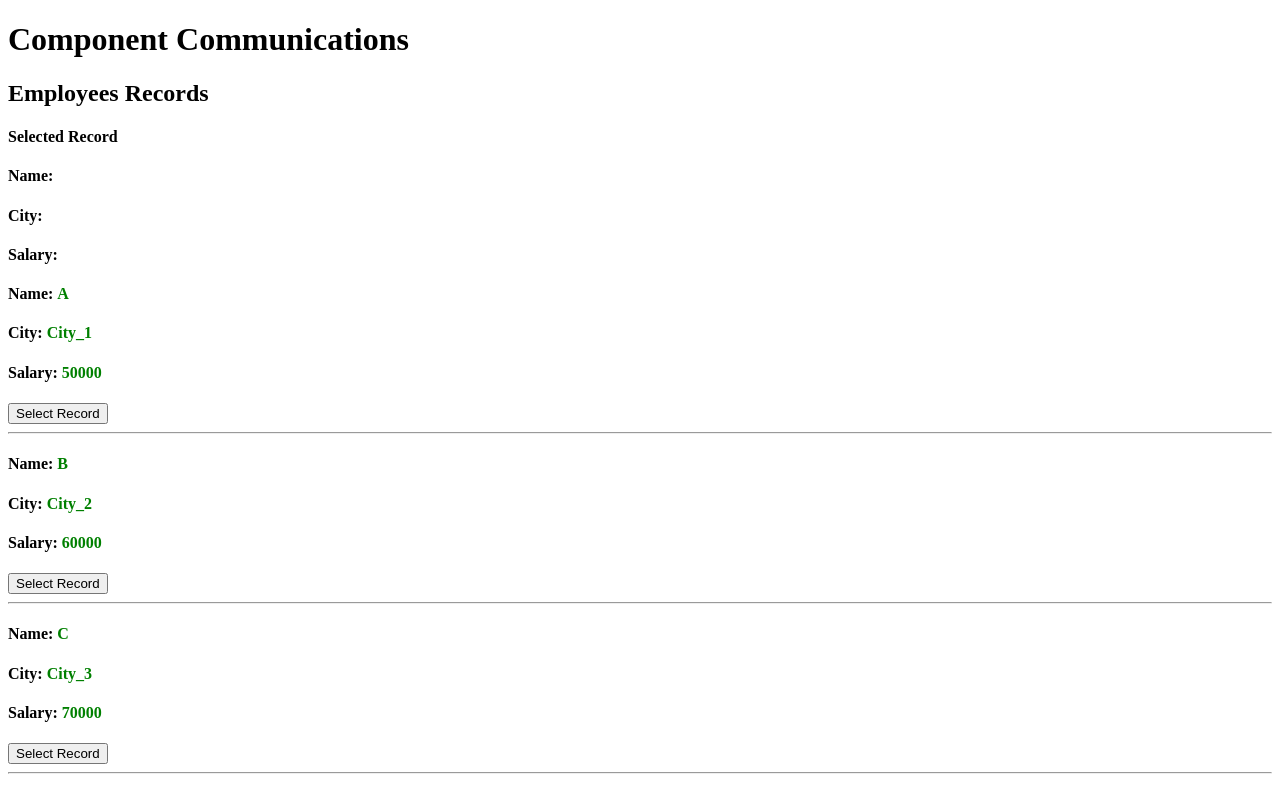
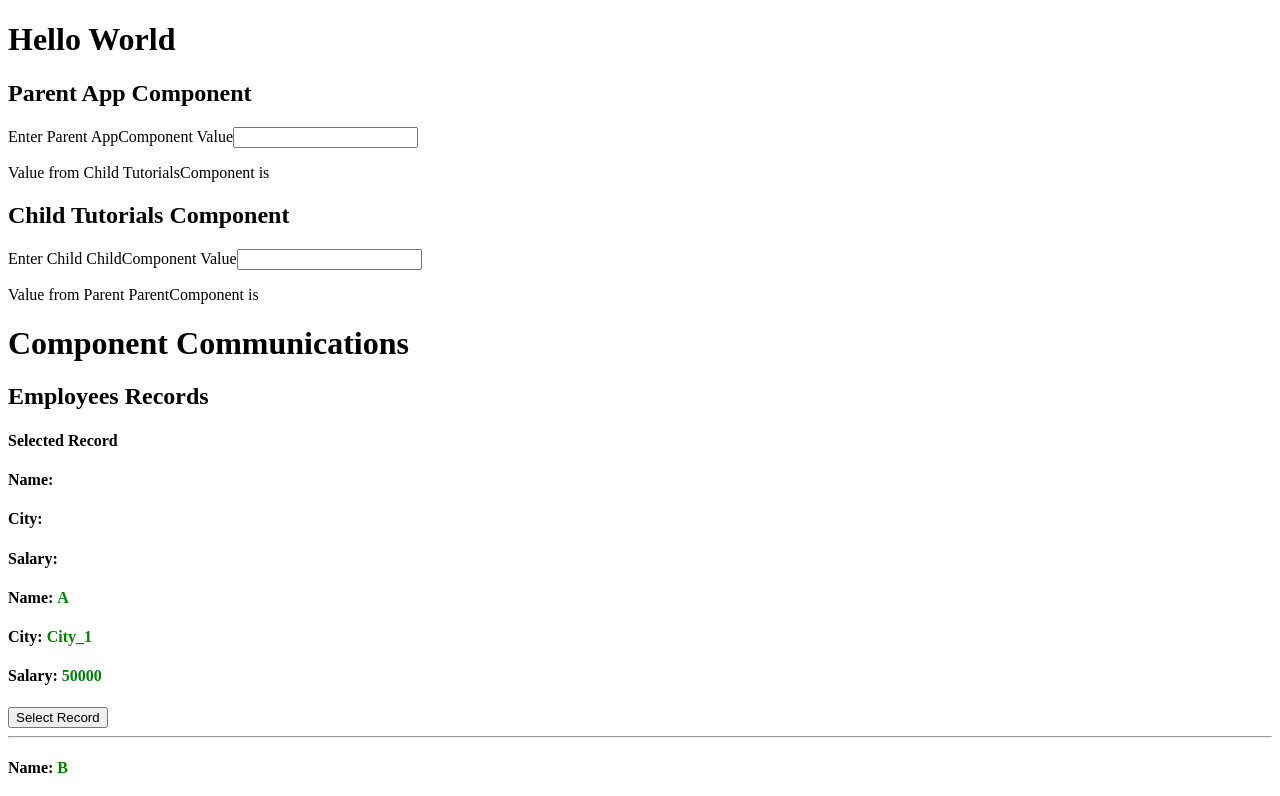
Before and after one commit to samuelcpedro/comBtwCompUsingInputOutputAng4, an Angular app: page / in a window 1280 px wide. Shown: the top 796 px of the page. Built offline with nearby package versions, Linux system fonts and the light colour scheme.

Commit message:
Input Output between 2 comp v2

```diff
--- a/src/app/app.component.html
+++ b/src/app/app.component.html
@@ -1,3 +1,4 @@
+<app-parent></app-parent>
 <h1>{{ title }}</h1>
 <h2>Employees Records</h2>
 <h4>Selected Record</h4>
--- a/src/app/child/child.component.html
+++ b/src/app/child/child.component.html
@@ -1,3 +1,5 @@
-<p>
-  child works!
-</p>
+<h2>Child Tutorials Component</h2>
+<label>Enter Child ChildComponent Value</label>
+<input type="text" #childtext (keyup)="onChange(childtext.value)">
+<p>Value from Parent ParentComponent is </p>
+{{parentData}}
--- a/src/app/child/child.component.ts
+++ b/src/app/child/child.component.ts
@@ -1,15 +1,24 @@
-import { Component, OnInit } from '@angular/core';
+import { Component, Input, Output, EventEmitter } from '@angular/core';
 
 @Component({
-  selector: 'app-child',
-  templateUrl: './child.component.html',
-  styleUrls: ['./child.component.css']
+	selector: 'app-child',
+	//templateUrl: './child.component.html',
+	template:`
+		<h2>Child Tutorials Component</h2>
+		<label>Enter Child ChildComponent Value</label>
+		<input type="text" #childtext (keyup)="onChange(childtext.value)">
+		<p>Value from Parent ParentComponent is </p>
+		{{parentData}}
+	`,
+	styleUrls: ['./child.component.css']
 })
-export class ChildComponent implements OnInit {
+export class ChildComponent {
 
-  constructor() { }
+	@Input() parentData: string;
+	@Output() childEvent = new EventEmitter();
 
-  ngOnInit() {
-  }
+	onChange(value:string){
+		this.childEvent.emit(value);
+	}
 
 }
--- a/src/app/parent/parent.component.html
+++ b/src/app/parent/parent.component.html
@@ -1,3 +1,9 @@
-<p>
-  parent works!
-</p>
+<h1>Hello World</h1>
+<h2>Parent App Component</h2>
+<label for="">Enter Parent AppComponent Value</label>
+<input type="text" #ptext (keyup)="0">
+<!-- (keyup)="0" dummie event that refresh Page -->
+<!-- Template variable que faz referencia ao elemento input -->
+<p>Value from Child TutorialsComponent is </p>
+{{ childData }}
+<app-child [parentData]="ptext.value" (childEvent)="childData=$event"></app-child>
--- a/src/app/parent/parent.component.ts
+++ b/src/app/parent/parent.component.ts
@@ -1,15 +1,21 @@
-import { Component, OnInit } from '@angular/core';
+import { Component } from '@angular/core';
 
 @Component({
-  selector: 'app-parent',
-  templateUrl: './parent.component.html',
-  styleUrls: ['./parent.component.css']
+	selector: 'app-parent',
+	//templateUrl: './parent.component.html',
+	template: `
+		<h1>Hello World</h1>
+		<h2>Parent App Component</h2>
+		<label for="">Enter Parent AppComponent Value</label>
+		<input type="text" #ptext (keyup)="0">
+		<!-- (keyup)="0" dummie event that refresh Page -->
+		<!-- Template variable que faz referencia ao elemento input -->
+		<p>Value from Child TutorialsComponent is </p>
+		{{ childData }}
+		<app-child [parentData]="ptext.value" (childEvent)="childData=$event"></app-child>
+	`,
+	styleUrls: ['./parent.component.css']
 })
-export class ParentComponent implements OnInit {
-
-  constructor() { }
-
-  ngOnInit() {
-  }
+export class ParentComponent {
 
 }
```
